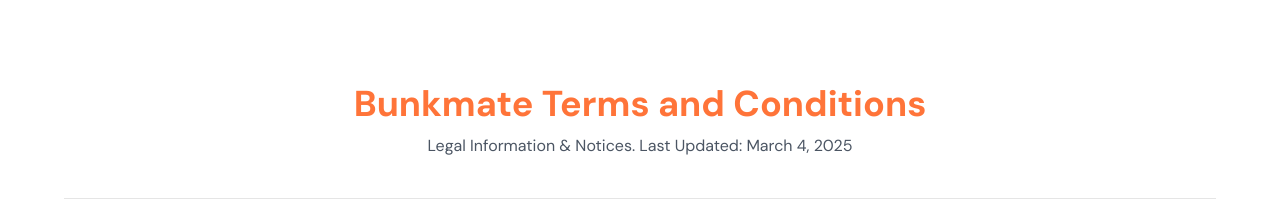
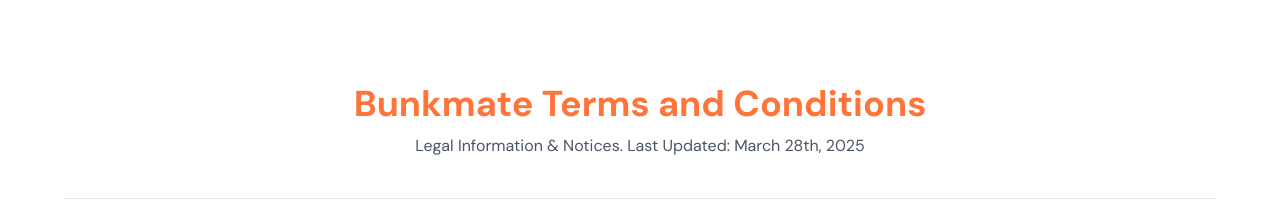
Before and after one commit to rice-apps/bunkmate-but-better, a Next.js app: page /sign-in/terms in a window 1280 px wide. Shown: the top 224 px of the page. Built offline with nearby package versions, Linux system fonts and the light colour scheme; no server answers; what @bprogress/next would draw is missing.

Commit message:
date change

```diff
--- a/app/sign-in/terms/page.tsx
+++ b/app/sign-in/terms/page.tsx
@@ -27,7 +27,7 @@ export default function TermsOfService() {
             <IoMdArrowRoundBack className="text-4xl text-[#FF7439] mr-2" />
           </Link> */}
           <h1 className="text-4xl pb-[10px] font-bold">Bunkmate Terms and Conditions</h1>
-          <p className="text-gray-600 text-md">Legal Information & Notices. Last Updated: March 4, 2025</p>
+          <p className="text-gray-600 text-md">Legal Information & Notices. Last Updated: March 28th, 2025</p>
         </div>
 
         <hr className="h-px w-full my-[40px] bg-gray-200 border-1 dark:bg-gray-700"></hr>
```
